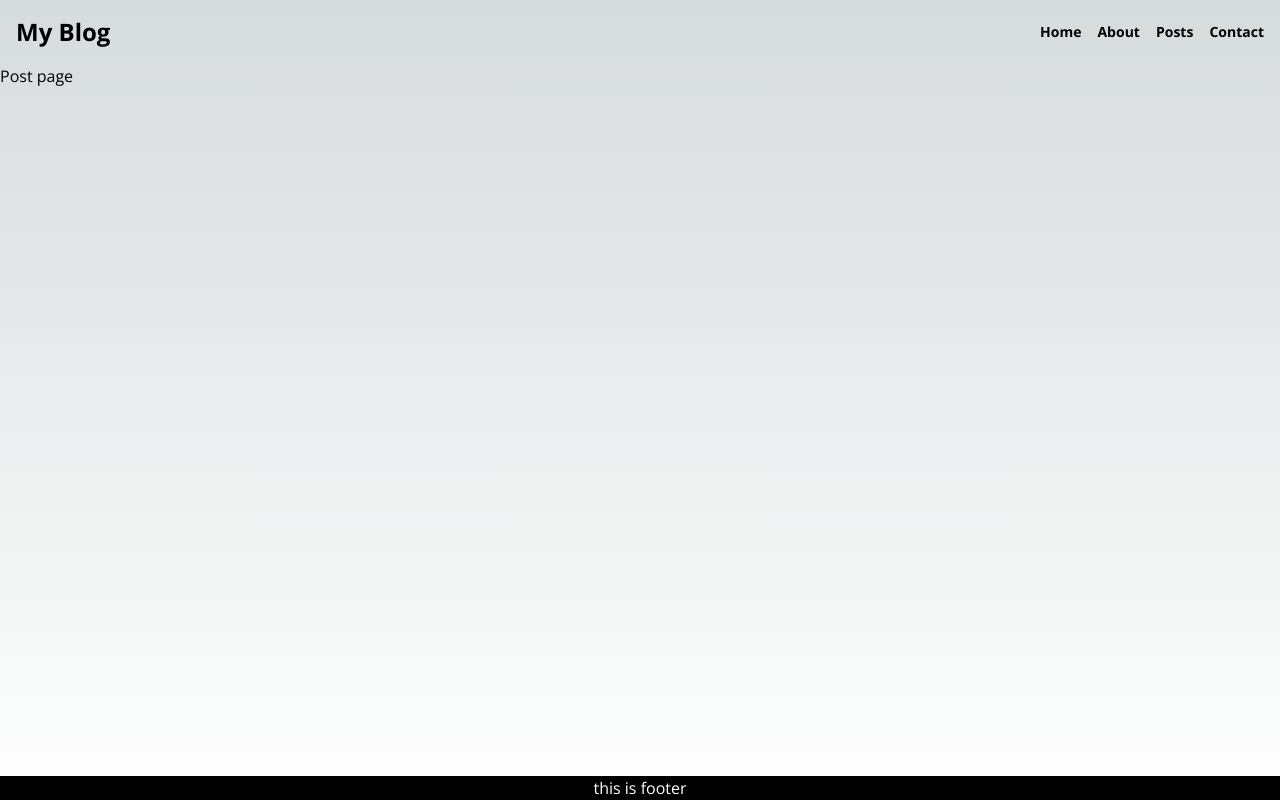
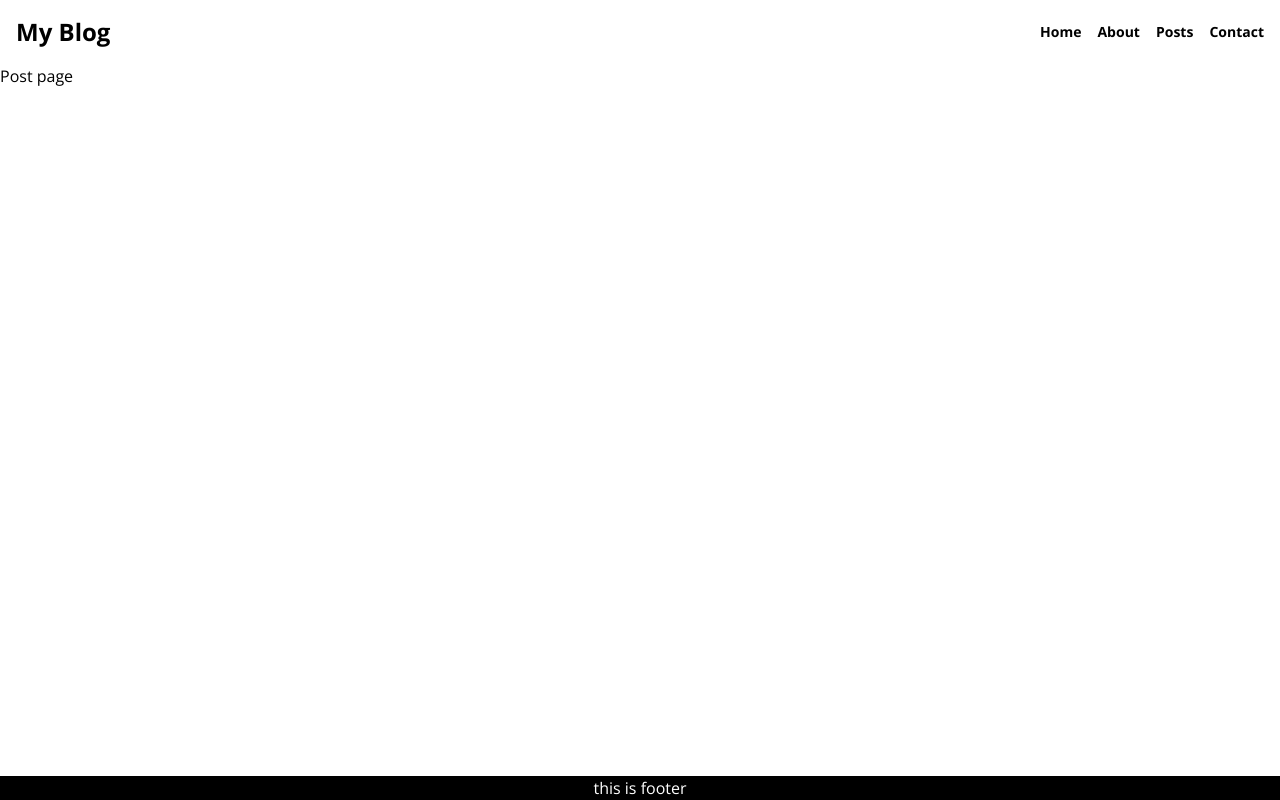
Before and after one commit to SangMin-Code/next_practice_blog, a Next.js app: page /posts in a window 1280 px wide. Built offline with nearby package versions, Linux system fonts and the light colour scheme.

Commit message:
header,footer component화

```diff
--- a/src/app/globals.css
+++ b/src/app/globals.css
@@ -2,26 +2,8 @@
 @tailwind components;
 @tailwind utilities;
 
-:root {
-  --foreground-rgb: 0, 0, 0;
-  --background-start-rgb: 214, 219, 220;
-  --background-end-rgb: 255, 255, 255;
+html,
+body{
+  height: 100vh;
+  overflow-y: auto;
 }
-
-@media (prefers-color-scheme: dark) {
-  :root {
-    --foreground-rgb: 255, 255, 255;
-    --background-start-rgb: 0, 0, 0;
-    --background-end-rgb: 0, 0, 0;
-  }
-}
-
-body {
-  color: rgb(var(--foreground-rgb));
-  background: linear-gradient(
-      to bottom,
-      transparent,
-      rgb(var(--background-end-rgb))
-    )
-    rgb(var(--background-start-rgb));
-}
--- a/src/app/layout.tsx
+++ b/src/app/layout.tsx
@@ -1,6 +1,8 @@
 import Link from 'next/link'
 import './globals.css'
 import { Open_Sans } from 'next/font/google'
+import Header from '@/components/Header'
+import Footer from '@/components/Footer'
 
 
 export const metadata = {
@@ -17,29 +19,11 @@ export default function RootLayout({
   return (
     <html lang="en" className={sans.className}>
       <body className="flex flex-col m-auto max-w-screen-xl h-screen">
-        <header className="flex justify-between items-center p-4">
-          <div>
-            <nav className="text-2xl font-bold">
-              <Link href={'/'}>My Blog</Link>
-            </nav>
-          </div>
-          <div className='flex gap-x-4 text-sm font-bold'>
-            <nav>
-              <Link href={'/'}>Home</Link>
-            </nav>
-            <nav>
-              <Link href={'/about'}>About</Link>
-            </nav>
-            <nav>
-              <Link href={'/posts'}>Posts</Link>
-            </nav>
-            <nav>
-              <Link href={'/contact'}>Contact</Link>
-            </nav>
-          </div>
-        </header>
-        {children}
-        <footer className="mt-auto bg-black text-white text-center">this is footer</footer>
+        <Header/>
+        <main className='grow'>
+          {children}
+        </main>
+        <Footer/>
       </body>
     </html>
   )
--- /dev/null
+++ b/src/components/Footer.tsx
@@ -0,0 +1,5 @@
+export default function Footer(){
+    return(
+        <footer className=" bg-black text-white text-center">this is footer</footer>
+    )
+}
--- /dev/null
+++ b/src/components/Header.tsx
@@ -0,0 +1,17 @@
+import Link from "next/link";
+
+export default function Header(){
+    return(
+        <header className="flex justify-between items-center p-4">
+        <nav className="text-2xl font-bold">
+          <Link href={'/'}>My Blog</Link>
+        </nav>
+        <nav className='flex gap-x-4 text-sm font-bold'>
+          <Link href={'/'}>Home</Link>
+          <Link href={'/about'}>About</Link>
+          <Link href={'/posts'}>Posts</Link>
+          <Link href={'/contact'}>Contact</Link>
+        </nav>
+    </header>
+    )
+}
```
